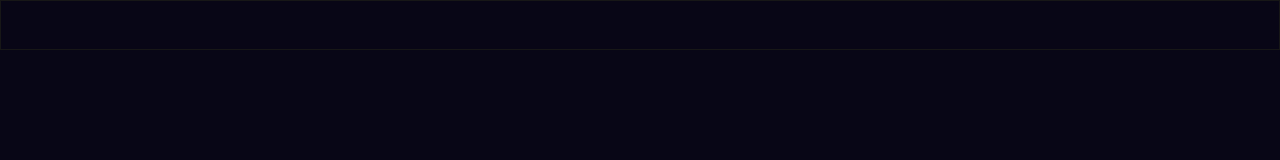
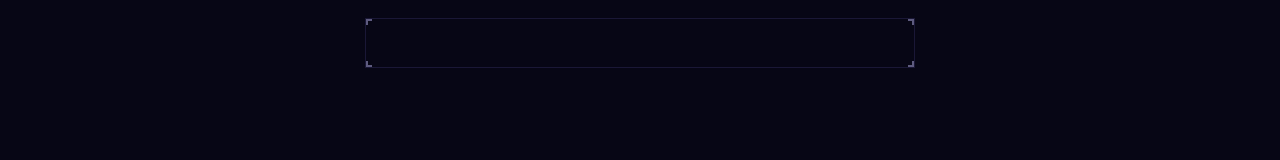
Before and after one commit to codedbyaadhi/wizard-v2, a Next.js app: page / in a window 1280 px wide. Shown: the top 160 px of the page. Built offline with nearby package versions, Linux system fonts and the light colour scheme.

Commit message:
Header component wrapped and added borders

```diff
--- a/app/components/header/Header.tsx
+++ b/app/components/header/Header.tsx
@@ -1,8 +1,40 @@
 import React from "react";
+
+/**
+ * Header Component
+ *
+ * This component renders a centered, bordered header container with small corner decorations.
+ * The layout is absolute and ensures alignment in the center of the viewport.
+ *
+ * @returns {JSX.Element} The rendered Header component.
+ */
 
 const Header = () => {
   return (
-    <div className="absolute flex items-center justify-center w-full h-[50px] border"></div>
+    // Main container: Positioned absolutely, flex-centered, and takes full width with a height of 85px
+    <div className="absolute flex items-center justify-center w-full h-[85px]">
+      {/* Inner box: A bordered container with a width of 550px and height of 50px */}
+      <div className="flex items-center justify-between w-[550px] h-[50px] border border-[#1A1736]">
+        {/* Left-side corner decorations */}
+        <div className="flex flex-col items-center justify-between h-full">
+          {/* Top-left corner element: Small 6px square with top and left borders */}
+          <div className="w-[6px] h-[6px] border-t-2 border-l-2 border-t-[#5E5B7F] border-l-[#5E5B7F]"></div>
+          {/* Bottom-left corner element: Small 6px square with bottom and left borders */}
+          <div className="w-[6px] h-[6px] border-b-2 border-l-2 border-b-[#5E5B7F] border-l-[#5E5B7F]"></div>
+        </div>
+
+        {/* Empty flexible space: Takes the remaining width */}
+        <div className="flex w-full h-full"></div>
+
+        {/* Right-side corner decorations */}
+        <div className="flex flex-col items-center justify-between h-full">
+          {/* Top-right corner element: Small 6px square with top and right borders */}
+          <div className="w-[6px] h-[6px] border-t-2 border-r-2 border-t-[#5E5B7F] border-r-[#5E5B7F]"></div>
+          {/* Bottom-right corner element: Small 6px square with bottom and right borders */}
+          <div className="w-[6px] h-[6px] border-b-2 border-r-2 border-b-[#5E5B7F] border-r-[#5E5B7F]"></div>
+        </div>
+      </div>
+    </div>
   );
 };
 
--- a/app/page.tsx
+++ b/app/page.tsx
@@ -3,7 +3,7 @@ import Origin from "@/app/components/origin/Origin";
 
 export default function Home() {
   return (
-    <div className="flex flex-col items-center w-full min-h-screen bg-[#080616]">
+    <div className="flex flex-col items-center w-full min-h-screen bg-[#070615]">
       <Header />
       <Origin />
     </div>
```
